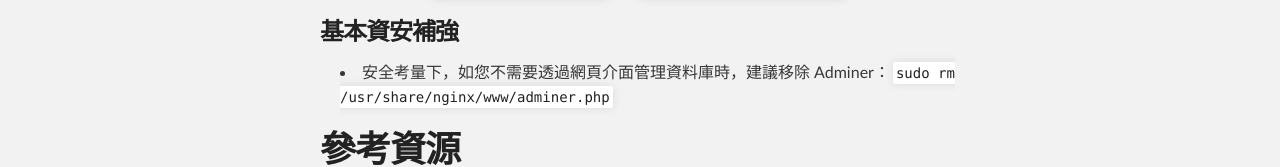
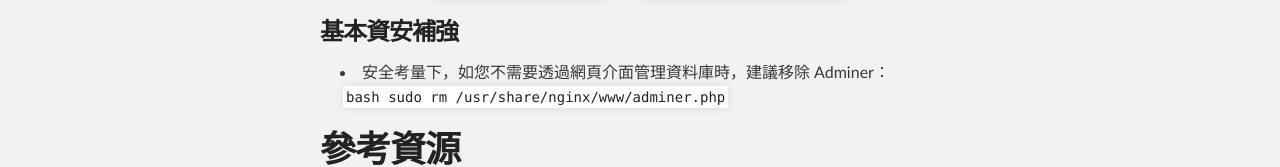
Before and after one commit to meyuTV/Install-Nginx--MariaDB--PHP--Adminer-and-Varnish-on-Ubuntu--LEMP-Varnish-, a plain HTML site: page index.html in a window 1280 px wide. Shown: the part 5646-5813 px from the top of the page. Drawn offline with Linux system fonts and the light colour scheme.

```diff
--- a/index.html
+++ b/index.html
@@ -307,7 +307,9 @@ sudo apt-get update <span class="o">&amp;&amp;</span> sudo apt-get install varni
 <a name="%E5%9F%BA%E6%9C%AC%E8%B3%87%E5%AE%89%E8%A3%9C%E5%BC%B7" class="anchor" href="#%E5%9F%BA%E6%9C%AC%E8%B3%87%E5%AE%89%E8%A3%9C%E5%BC%B7"><span class="octicon octicon-link"></span></a>基本資安補強</h3>
 
 <ul>
-<li>安全考量下，如您不需要透過網頁介面管理資料庫時，建議移除 Adminer：<code>sudo rm /usr/share/nginx/www/adminer.php</code>
+<li>安全考量下，如您不需要透過網頁介面管理資料庫時，建議移除 Adminer：<br><code>bash
+sudo rm /usr/share/nginx/www/adminer.php
+</code>
 </li>
 </ul><h1>
 <a name="%E5%8F%83%E8%80%83%E8%B3%87%E6%BA%90" class="anchor" href="#%E5%8F%83%E8%80%83%E8%B3%87%E6%BA%90"><span class="octicon octicon-link"></span></a>參考資源</h1>
```
Also changed, not shown: params.json (+1 -1 lines).
